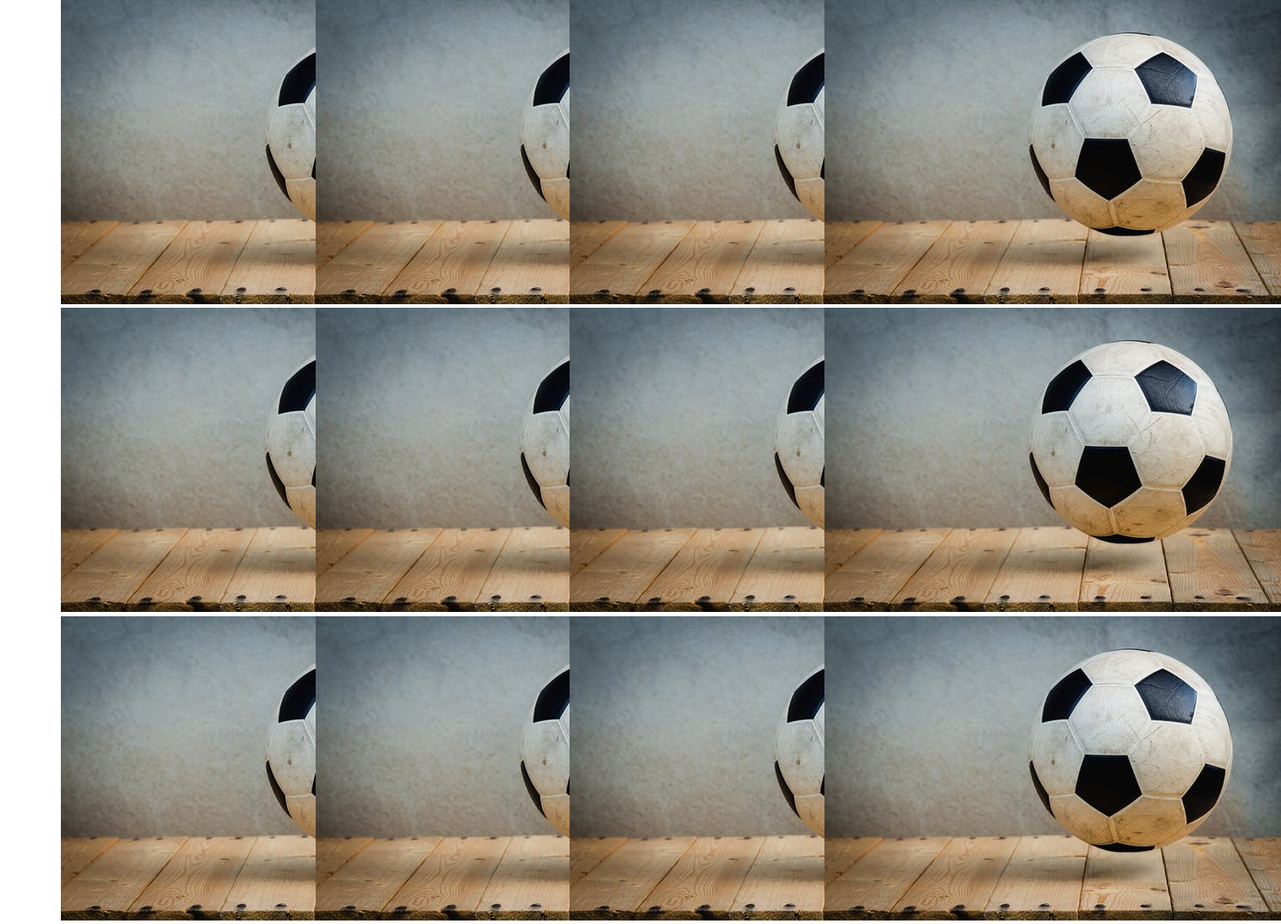
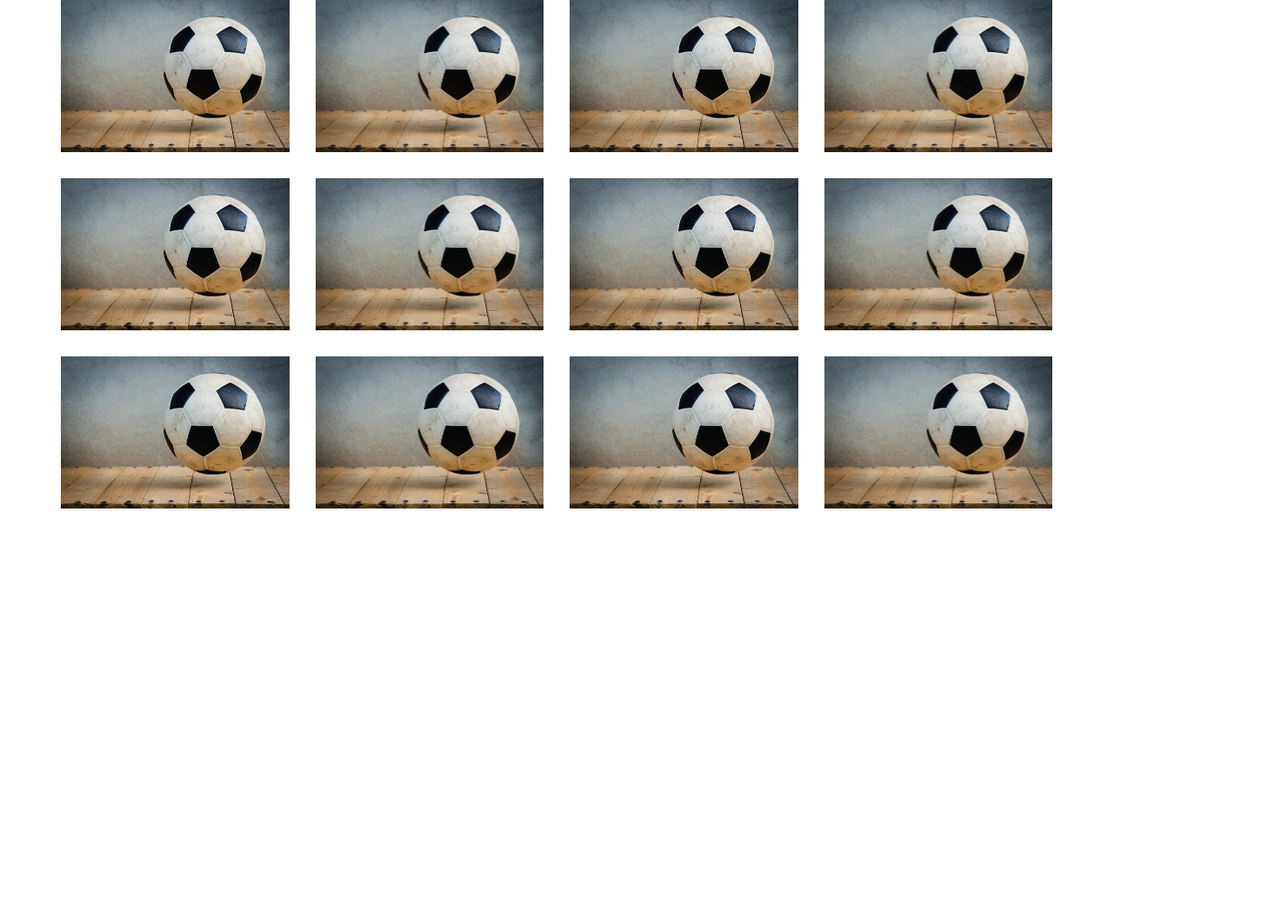
Before and after one commit to jimenezbr7/one_page_website, a plain HTML site: page index.html in a window 1280 px wide. Shown: the whole page at 87% size, 1473 px wide, since content can reach past the window. After the commit the page ends 800 px from the top, so only its background shows below. Drawn offline with nearby package versions, Linux system fonts and the light colour scheme.

Commit message:
adding fancybox

```diff
--- a/css/style.css
+++ b/css/style.css
@@ -0,0 +1,9 @@
+#gallery > .row > div {
+  padding-bottom: 30px;
+}
+
+.img-responsive {
+  max-width: 100%;
+  height: auto;
+  display: block;
+}
--- a/index.html
+++ b/index.html
@@ -93,7 +93,9 @@
 
     <script src="javascript/jquery-3.2.1.min.js"></script>
     <script src="javascript/jquery.nav.js">/</script>
+    <script src="https://cdnjs.cloudflare.com/ajax/libs/fancybox/3.2.5/jquery.fancybox.min.js"></script>
     <script src="javascript/app.js"></script>
+
 
 
   </body>
```
